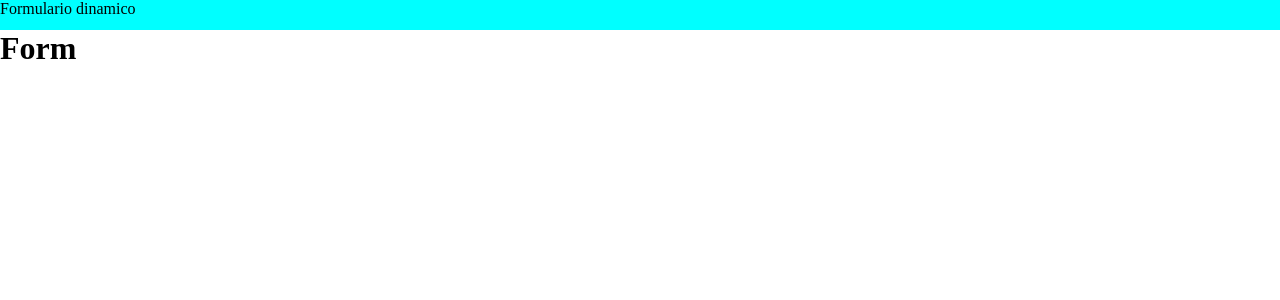
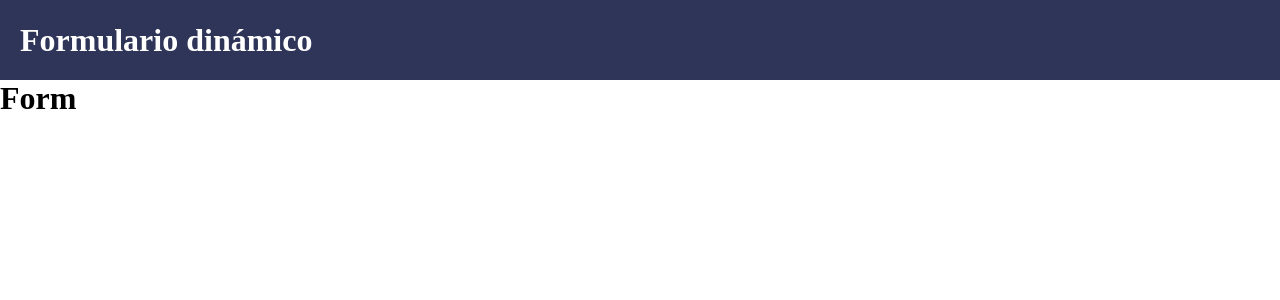
Before and after one commit to AAGS589/formulario_dinamico, a React (Vite) app: page / in a window 1280 px wide. Shown: the top 300 px of the page. Built offline with nearby package versions, Linux system fonts and the light colour scheme.

Commit message:
se aplicaron estilos al header

```diff
--- a/src/App.jsx
+++ b/src/App.jsx
@@ -11,7 +11,6 @@ function App() {
     <>
       <Header/>
       <Form/>
-
     </>
   )
 }
--- a/src/components/Header.jsx
+++ b/src/components/Header.jsx
@@ -4,7 +4,11 @@ import '../styles/header.css'
 export class Header extends Component {
   render() {
     return (
-      <div class='header'>Formulario dinamico</div>
+      <div class='header'>
+
+        <h1>Formulario dinámico</h1>
+
+        </div>
     )
   }
 }
--- a/src/styles/header.css
+++ b/src/styles/header.css
@@ -1,5 +1,13 @@
 .header{
-    background-color: aqua;
+    background-color: #2f3559;
+    display: flex;
     width: 100%;
-    height: 30px;
+    height: 10vh;
+    align-items: center;
+    padding-left: 20px;
 }
+
+.header h1{
+    margin: 0;
+    color: white;
+}
```
